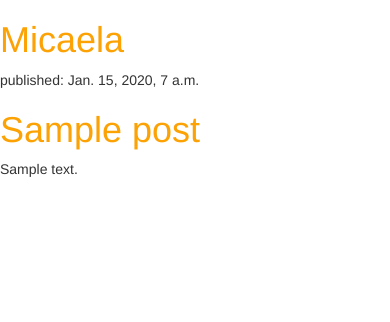
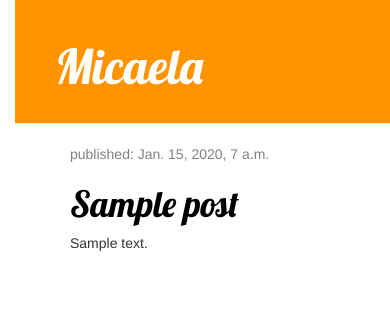
Before and after one commit to Micaelamelo/mi-primer-blog, a Django app: template blog/templates/blog/post_list.html in a window 390 px wide. Shown: the top 322 px of the page. Run offline with Django 3.2, Linux system fonts and the light colour scheme; the template is opened without the code that fills it: values that come from a table or form of the project are taken from there, others are empty; tables that the repository leaves empty hold one stand-in row (values such as "Sample post"); some libraries are stand-ins or nearby versions.

Commit message:
Modified templates to display posts from database2.

```diff
--- a/blog/static/css/blog.css
+++ b/blog/static/css/blog.css
@@ -1,3 +1,55 @@
 h1 a {
     color: #FCA205;
+	font-family: 'Lobster';
 }
+
+body {
+    padding-left: 15px;
+}
+
+.page-header {
+    background-color: #ff9400;
+    margin-top: 0;
+    padding: 20px 20px 20px 40px;
+}
+
+.page-header h1, .page-header h1 a, .page-header h1 a:visited, .page-header h1 a:active {
+    color: #ffffff;
+    font-size: 36pt;
+    text-decoration: none;
+}
+
+.content {
+    margin-left: 40px;
+}
+
+h1, h2, h3, h4 {
+    font-family: 'Lobster', cursive;
+}
+
+.date {
+    color: #828282;
+}
+
+.save {
+    float: right;
+}
+
+.post-form textarea, .post-form input {
+    width: 100%;
+}
+
+.top-menu, .top-menu:hover, .top-menu:visited {
+    color: #ffffff;
+    float: right;
+    font-size: 26pt;
+    margin-right: 20px;
+}
+
+.post {
+    margin-bottom: 70px;
+}
+
+.post h1 a, .post h1 a:visited {
+    color: #000000;
+}
--- a/blog/templates/blog/post_list.html
+++ b/blog/templates/blog/post_list.html
@@ -5,17 +5,26 @@
         <link rel="stylesheet" href="//maxcdn.bootstrapcdn.com/bootstrap/3.2.0/css/bootstrap.min.css">
         <link rel="stylesheet" href="//maxcdn.bootstrapcdn.com/bootstrap/3.2.0/css/bootstrap-theme.min.css">
         <link rel="stylesheet" href="{% static 'css/blog.css' %}">
+		<link href="http://fonts.googleapis.com/css?family=Lobster&subset=latin,latin-ext" rel="stylesheet" type="text/css">
     </head>
     <body>
-        <div>
+	   <div class="page-header">
 			<h1><a href="/">Micaela</a></h1>
 		</div>
+		<div class="content container">
+		<div class="row">
+			<div class="col-md-8">
 				{% for post in posts %}
-            <div>
+					<div class="post">
+						<div class="date">
 							<p>published: {{ post.published_date }}</p>
+						</div>
 						<h1><a href="">{{ post.title }}</a></h1>
 						<p>{{ post.text|linebreaks }}</p>
 					</div>
 				{% endfor %}
+			</div>
+		</div>
+		</div>
     </body>
 </html>
```
Lines whose indentation alone changed are shown as unchanged.
